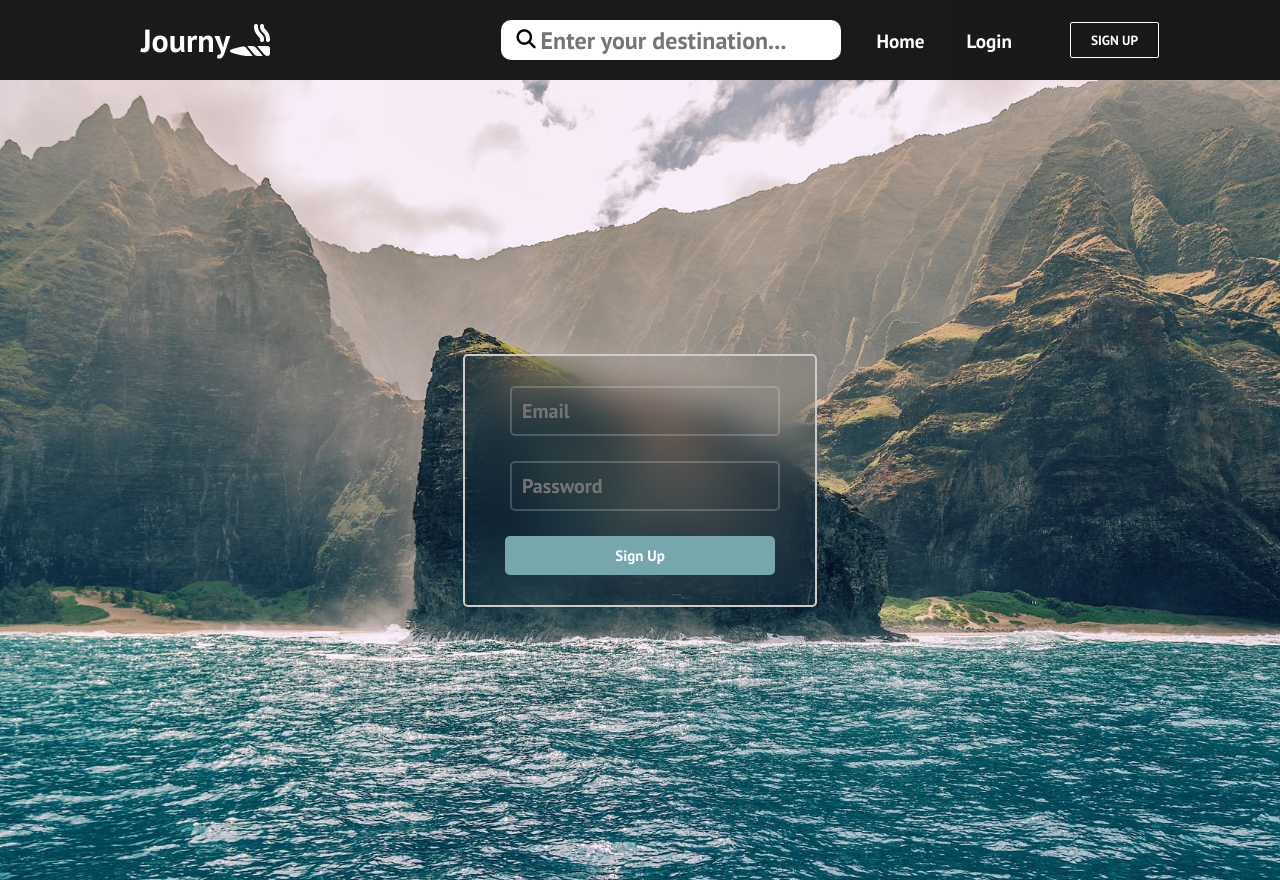
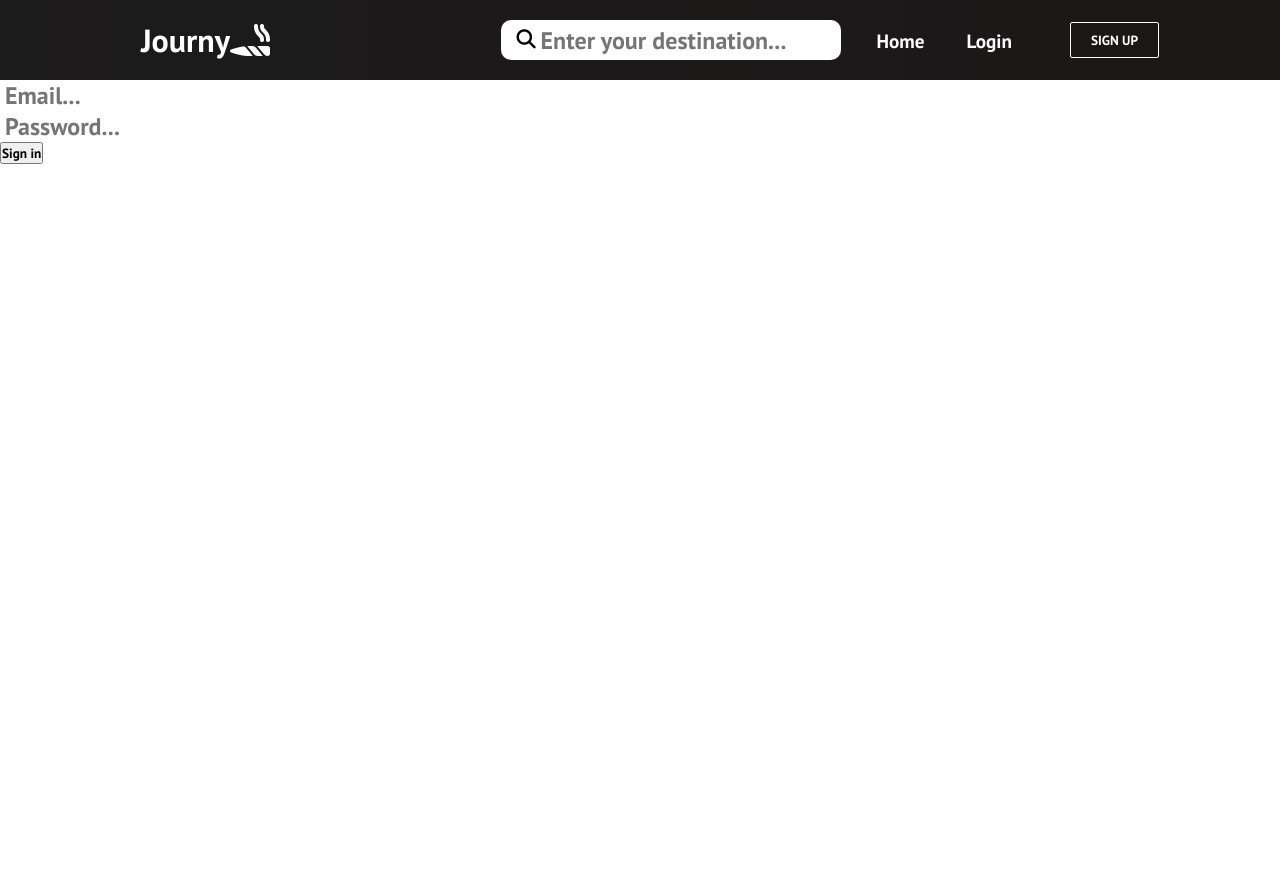
Before and after one commit to zacharyxzz/Journy, a React (Create React App) app in the folder react-journy/: page /sign-up in a window 1280 px wide. After the commit the page ends 800 px from the top, so only its background shows below. Built offline with nearby package versions, Linux system fonts and the light colour scheme.

Commit message:
Revert "Added Login Signup", wrong branch
This reverts commit 9440181eb318f9d986fe69d677b7ddf5c4617846.

```diff
--- a/react-journy/src/App.js
+++ b/react-journy/src/App.js
@@ -4,8 +4,6 @@ import Navbar from "./components/Navbar";
 import { BrowserRouter as Router, Routes, Route } from "react-router-dom";
 import { Auth } from "./components/auth";
 import Home from "./components/pages/Home";
-import { Login } from "./components/Login";
-
 function App() {
   return (
     <>
@@ -13,7 +11,6 @@ function App() {
         <Navbar />
         <Routes>
           <Route path="/sign-up" Component={Auth} />
-          <Route path="/login" Component={Login} />
           <Route path="/" exact Component={Home} />
         </Routes>
       </Router>
--- a/react-journy/src/components/Login.css
+++ /dev/null
@@ -1,38 +0,0 @@
-* {
-    margin: 0;
-    padding: 0;
-    box-sizing: border-box;
-}
-
-.wrapper h1 {
-    text-align: center;
-    margin-bottom: 10px;
-}
-
-.wrapper .forgot {
-    margin-bottom: 10px;
-}
-
-.wrapper .log{
-    margin-bottom: 10px;
-    width: 100%;
-    border-radius: 40px;
-}
-
-.forgot a {
-    color: rgb(247, 233, 209);
-}
-
-.register a {
-    color: rgb(247, 233, 209);;
-}
-
-.input .error {
-    color: red;
-    font-size: 14px;
-}
-
-.input .loginMsg {
-    color: rgb(26, 175, 26);
-    font-size: 14px;
-}
--- a/react-journy/src/components/Login.js
+++ /dev/null
@@ -1,71 +0,0 @@
-import { useState } from "react";
-import { auth } from "../config/firebase";
-import { createUserWithEmailAndPassword, signInWithEmailAndPassword } from "firebase/auth";
-import "./Login.css";
-
-export const Login = () => {
-    const [loginEmail, setLoginEmail] = useState("");
-    const [loginPassword, setLoginPassword] = useState("");
-    const [errorMessage, setErrorMessage] = useState("");
-    const [loginMessage, setLoginMessage] = useState("");
-
-    const signIn = async (event) => {
-        event.preventDefault(); // Prevent the default form submission
-        try {
-            await signInWithEmailAndPassword(auth, loginEmail, loginPassword);
-            setLoginMessage('Login success');
-            setErrorMessage('');
-        } catch (error) {
-            switch (error.code) {
-                case 'auth/invalid-credential':
-                    setErrorMessage('Incorrect email or password');
-                    break;
-                default:
-                    setErrorMessage(error.message);
-            }
-        }
-    };
-
-    return (
-        <div className="wrapper">
-            <div className="box">
-                <form onSubmit={signIn}>
-                    <h1>Login</h1>
-                    <div className="input">
-                        <input
-                            type="email"
-                            placeholder="Email"
-                            required
-                            value={loginEmail}
-                            onChange={(e) => setLoginEmail(e.target.value)}
-                        />
-                        <input
-                            type="password"
-                            placeholder="Password"
-                            required
-                            value={loginPassword}
-                            onChange={(e) => setLoginPassword(e.target.value)}
-                        />
-                        {loginMessage && (
-                            <div className="loginMsg">
-                                {loginMessage}
-                            </div>
-                        )}
-                        {errorMessage && (
-                            <div className="error">
-                                {errorMessage}
-                            </div>
-                        )}
-                        <div className="forgot">
-                            <a href="#">Forgot password?</a>
-                        </div>
-                        <button type="submit" className="log">Login</button>
-                        <div className="register">
-                            <p>Don't have an account? <a href="/sign-up">Register here</a></p>
-                        </div>
-                    </div>
-                </form>
-            </div>
-        </div>
-    );
-};
--- a/react-journy/src/components/Navbar.js
+++ b/react-journy/src/components/Navbar.js
@@ -3,8 +3,6 @@ import { Link } from "react-router-dom";
 import { Button } from "./Button";
 import "./Navbar.css";
 import SearchBar from "./SearchBar";
-import { Auth } from "./auth";
-
 function Navbar() {
   const [click, setClick] = useState(false);
   const [button, setButton] = useState(true);
--- a/react-journy/src/components/auth.css
+++ /dev/null
@@ -1,51 +0,0 @@
-.wrapper {
-    display: flex;
-    justify-content: center;
-    align-items: center;
-    height: 100vh;
-    background: url("../../public/images/img-home.jpg") center center/cover
-    no-repeat;
-    color: #fff;
-    font-family: "Poppins", sans-serif;
-  }
-
-  .box {
-    display: flex;
-    flex-direction: column;
-    gap: 10px;
-    padding: 30px 40px;
-    background-color: transparent;
-    border: 2px solid #ccc;
-    backdrop-filter: blur(20px);
-    border-radius: 5px;
-  }
-
-  .box input {
-    font: arial;
-    font-size: 20px;
-    padding: 10px;
-    color: rgb(247, 233, 209);
-    border: 2px solid rgba(255, 255, 255, .2);
-    border-radius: 5px;
-    margin-bottom: 15px;
-  }
-
-
-.box .error {
-    color: red;
-    font-size: 14px;
-  }
-
-  .box button {
-    padding: 10px;
-    border: none;
-    border-radius: 5px;
-    background-color: #75a7ac;
-    color: #ffffff;
-    cursor: pointer;
-    font-size: 15px;
-  }
-
-  .box button:hover {
-    background-color: #0056b3;
-  }
--- a/react-journy/src/components/auth.js
+++ b/react-journy/src/components/auth.js
@@ -1,49 +1,27 @@
 import { useState } from "react";
-import { auth } from "../config/firebase";
+import { auth } from '../config/firebase';
 import { createUserWithEmailAndPassword } from "firebase/auth";
-import "./auth.css";
 
 export const Auth = () => {
+
     const [email, setEmail] = useState("");
     const [password, setPassword] = useState("");
-  const [errorMessage, setErrorMessage] = useState("");
 
     const signIn = async () => {
-    try {
         await createUserWithEmailAndPassword(auth, email, password);
-    } catch (error) {
-        switch (error.code) {
-            case 'auth/weak-password':
-              setErrorMessage('Please choose a password with more than 6 charaters.');
-              break;
-            case 'auth/email-already-in-use':
-              setErrorMessage('The email address is already registered. Please use a different email.');
-              break;
-            default:
-              setErrorMessage(error.message);
-        }
-    }
     };
 
     return (
-    <div className="wrapper">
-      <div className="box">
+        <div>
             <input
-          placeholder="Email"
+                placeholder = "Email..."
                 onChange={(e) => setEmail(e.target.value)}
             />
             <input
-          placeholder="Password"
+                placeholder = "Password..."
                 type="password"
-          onChange={(e) => setPassword(e.target.value)}
-        />
-        {errorMessage && (
-          <div className="error">
-            {errorMessage}
+                onChange={(e) => setPassword(e.target.value)}/>
+            <button onClick={signIn}>Sign in</button>
         </div>
-        )}
-        <button onClick={signIn}>Sign Up</button>
-      </div>
-    </div>
-  );
-};
+    )
+}
```
Lines whose indentation alone changed are shown as unchanged.
